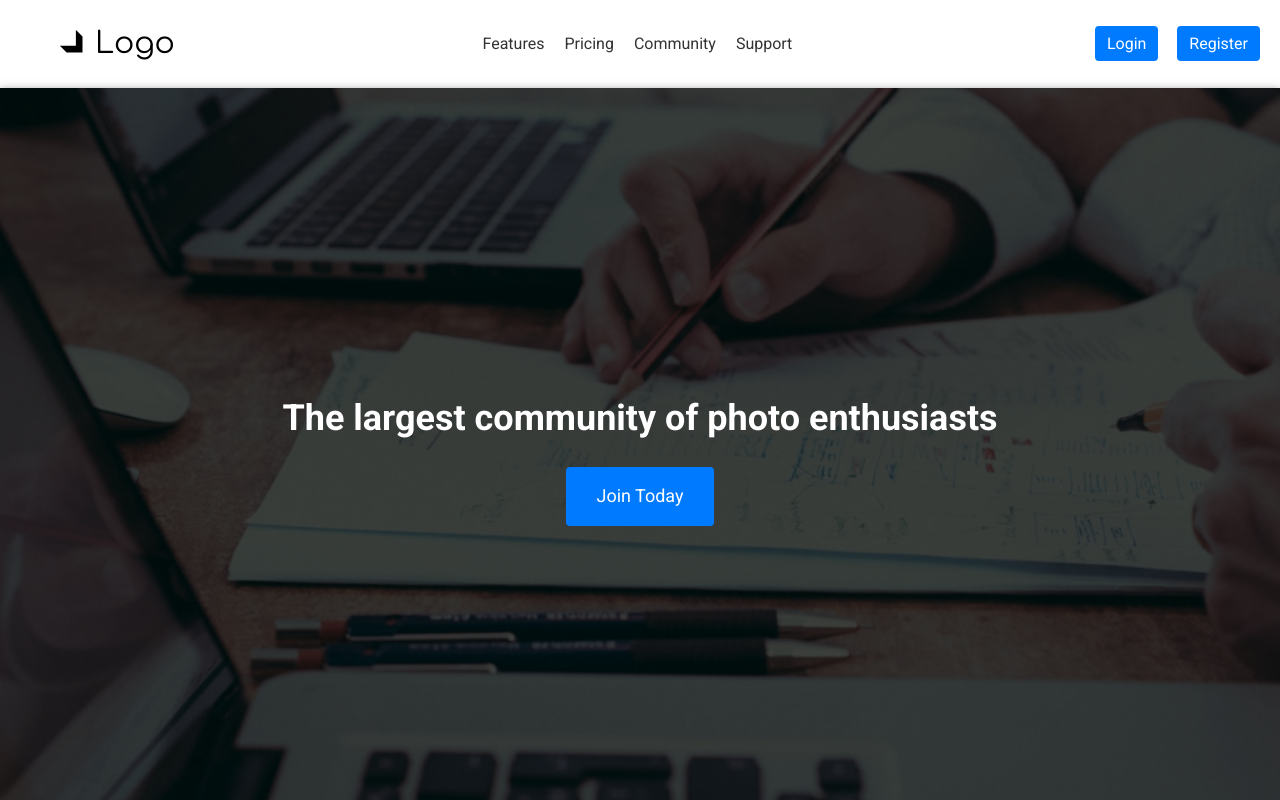
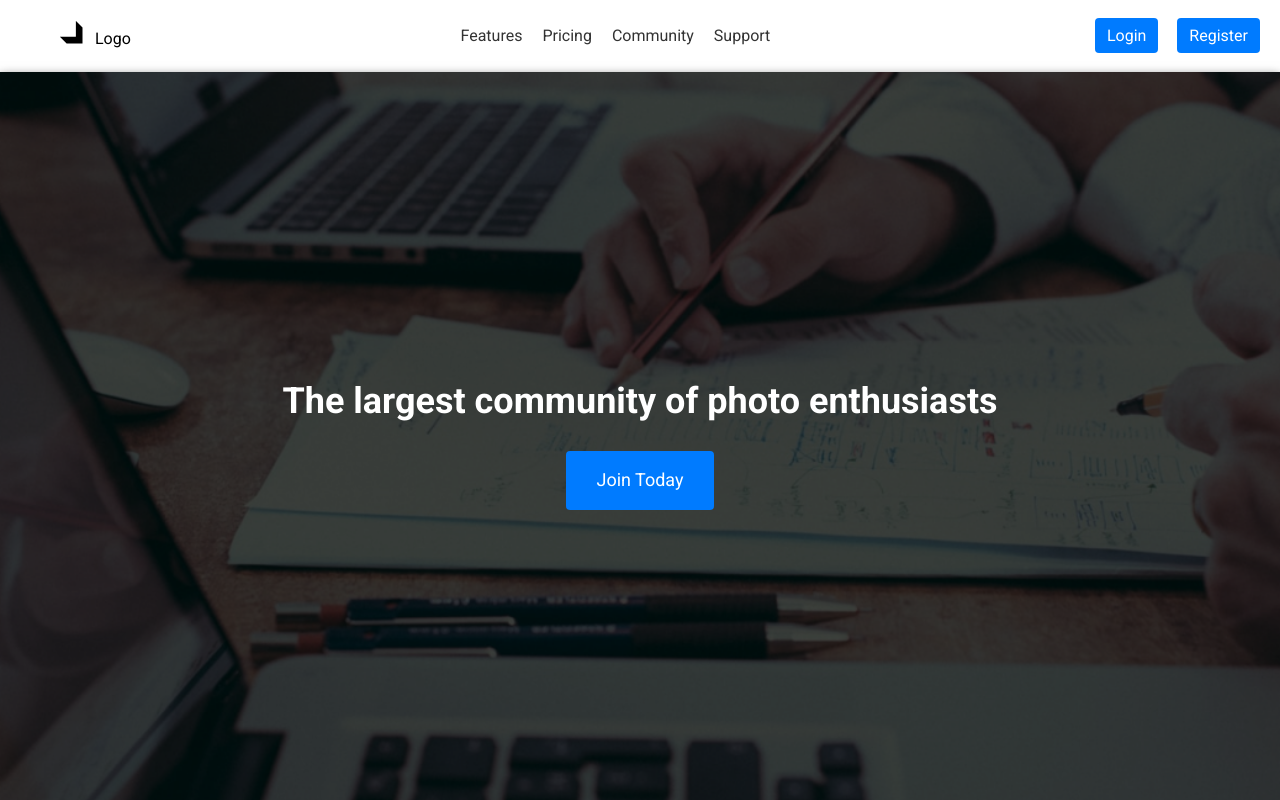
Before and after one commit to Ojas-Yadav/Business-homepage, a plain HTML site: page index.html in a window 1280 px wide. Shown: the top 800 px of the page. Drawn offline with Linux system fonts and the light colour scheme; a script that the page names is missing.

Commit message:
Update index.html

```diff
--- a/index.html
+++ b/index.html
@@ -24,7 +24,7 @@
     <section>
         <header>
             <nav>
-                <div class="logo"><img src="Union.png" alt=""><span class="Blacklogo">Logo</span></div>
+                <div class="logo"><img src="Union.png" alt=""><span class="Black">Logo</span></div>
                 <ul class="nav-links">
                     <li><a href="#">Features</a></li>
                     <li><a href="#">Pricing</a></li>
```
